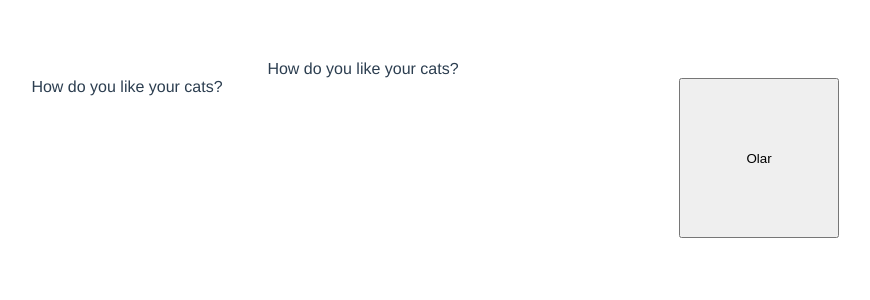
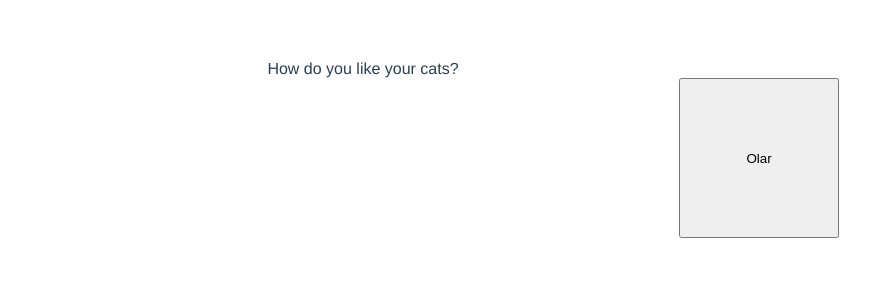
Before and after one commit to silvamateus/cat-generator, a Vue app: page / in a window 1280 px wide. Shown: the top 300 px of the page, without its empty margins (277-1147 px from the left). Built offline with nearby package versions, Linux system fonts and the light colour scheme.

Commit message:
Remove unused htmltags

```diff
--- a/src/components/CatFeed.vue
+++ b/src/components/CatFeed.vue
@@ -1,6 +1,5 @@
 <template>
   <section>
-      <header>How do you like your cats?</header>
       <div>
           <img :src="whiskasFeed" :alt="whiskasFeed">
       </div>
@@ -16,6 +15,7 @@ export default {
 }
 </script>
 
+
 <style lang="scss" scoped>
   section{
     width: 30rem;
```
